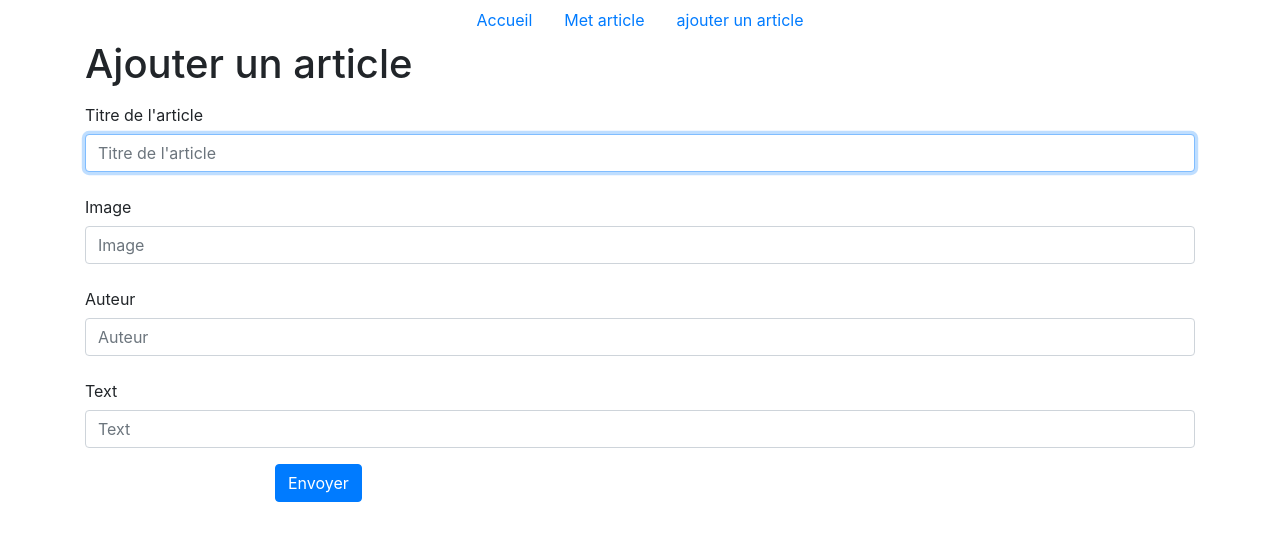
After one commit to Rcdog/Projet-php, a PHP site: page /views/ajout-articles.php in a window 1280 px wide. The commit adds this page. Shown: the top 541 px of the page. Run offline with PHP 8.4, Linux system fonts and the light colour scheme.

Commit message:
on peu ajouter un article

```diff
--- /dev/null
+++ b/controllers/ajout-articles-controller.php
@@ -0,0 +1,2 @@
+<?php
+include __DIR__ .   '/../views/ajout-articles.php';
--- a/function.php
+++ b/function.php
@@ -4,3 +4,9 @@ function erreur(int $code = 500)
     echo 'Erreur ' . $code;
     die;
 }
+
+function redirection($route)
+{
+    header('Location: index.php?route=' . $route);
+    die;
+}
--- a/index.php
+++ b/index.php
@@ -22,4 +22,10 @@ switch ($route) {
     case 'details-articles':
         include __DIR__ . '/controllers/details-articles-controller.php';
         break;
+    case 'ajout-articles':
+        include __DIR__ . '/controllers/ajout-articles-controller.php';
+        break;
+    case 'ajout-articles-handler':
+        include __DIR__ . '/controllers/ajout-articles-handler-controller.php';
+        break;
 }
--- /dev/null
+++ b/views/ajout-articles.php
@@ -0,0 +1,41 @@
+<?php include __DIR__ . '/parties/header.php'; ?>
+
+<h1>Ajouter un article</h1>
+
+<form method="post" action="index.php?route=ajout-articles-handler">
+    <div class="form-group row">
+        <label for="nom" class="col-sm-12 col-form-label">Titre de l'article</label>
+        <div class="col-sm-12">
+            <input type="text" class="form-control" name="titre" id="titre" placeholder="Titre de l'article" required autofocus>
+        </div>
+    </div>
+
+    <div class="form-group row">
+        <label for="image" class="col-sm-12 col-form-label">Image</label>
+        <div class="col-sm-12">
+            <input type="url" class="form-control" name="image" id="image" placeholder="Image" required>
+        </div>
+    </div>
+
+    <div class="form-group row">
+        <label for="prix" class="col-sm-12 col-form-label">Auteur</label>
+        <div class="col-sm-12">
+            <input type="text" class="form-control" name="auteur" id="auteur" placeholder="Auteur" required>
+        </div>
+    </div>
+
+    <div class="form-group row">
+        <label for="stock" class="col-sm-12 col-form-label">Text</label>
+        <div class="col-sm-12">
+            <input type="text" class="form-control" name="contenu" id="contenu" placeholder="Text" required>
+        </div>
+    </div>
+
+    <div class="form-group row">
+        <div class="offset-sm-2 col-sm-10">
+            <button type="submit" class="btn btn-primary">Envoyer</button>
+        </div>
+    </div>
+</form>
+
+<?php include __DIR__ . '/parties/footer.php';
--- a/views/parties/header.php
+++ b/views/parties/header.php
@@ -21,5 +21,5 @@
         <nav class="nav justify-content-center">
             <a class="nav-link" href="index.php?route=home">Accueil</a>
             <a class="nav-link" href="index.php?route=liste-articles">Met article</a>
-            <a class="nav-link" href=#>nav test</a>
+            <a class="nav-link" href="index.php?route=ajout-articles">ajouter un article</a>
         </nav>
```
Also changed, not shown: controllers/ajout-articles-handler-controller.php (added, +23 -0 lines).
